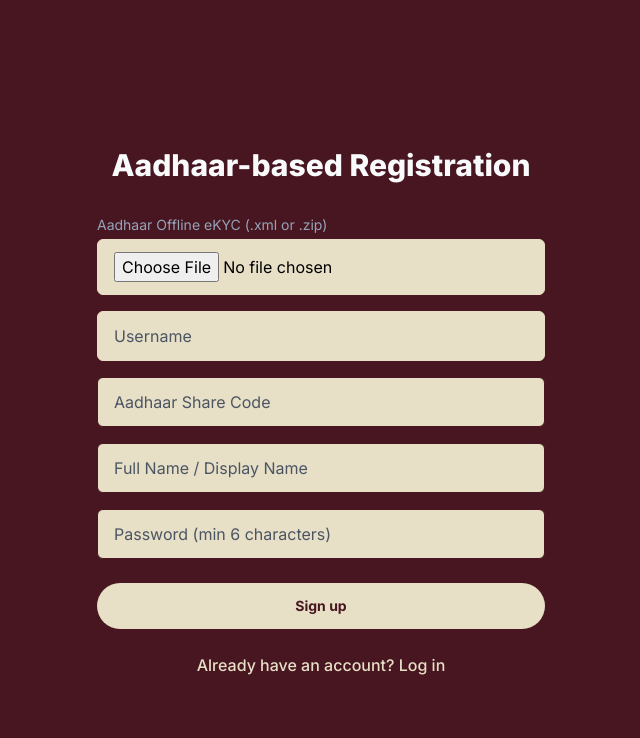
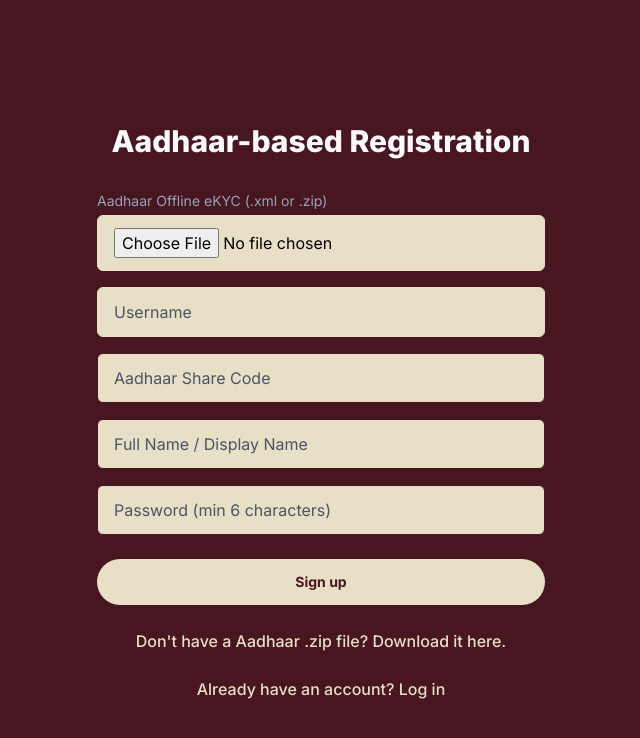
Before and after one commit to AkashMV333-hub/Social-Media, a React (Vite) app in the folder client/: page /register in a window 1280 px wide. Shown: the top 738 px of the page, without its empty margins (319-959 px from the left). Built offline with nearby package versions, Linux system fonts and the light colour scheme; no server answers.

Commit message:
feat(UI): Added link to the Aadhaar Uidai website

```diff
--- a/client/src/pages/Register.js
+++ b/client/src/pages/Register.js
@@ -141,6 +141,15 @@
 
           <div className="text-center">
             <Link
+              to="https://myaadhaar.uidai.gov.in/offline-ekyc"
+              className="font-medium text-brand2 hover:text-white transition-colors"
+            >
+              Don't have a Aadhaar .zip file? Download it here.
+            </Link>
+          </div>
+
+          <div className="text-center">
+            <Link
               to="/login"
               className="font-medium text-brand2 hover:text-white transition-colors"
             >
```
